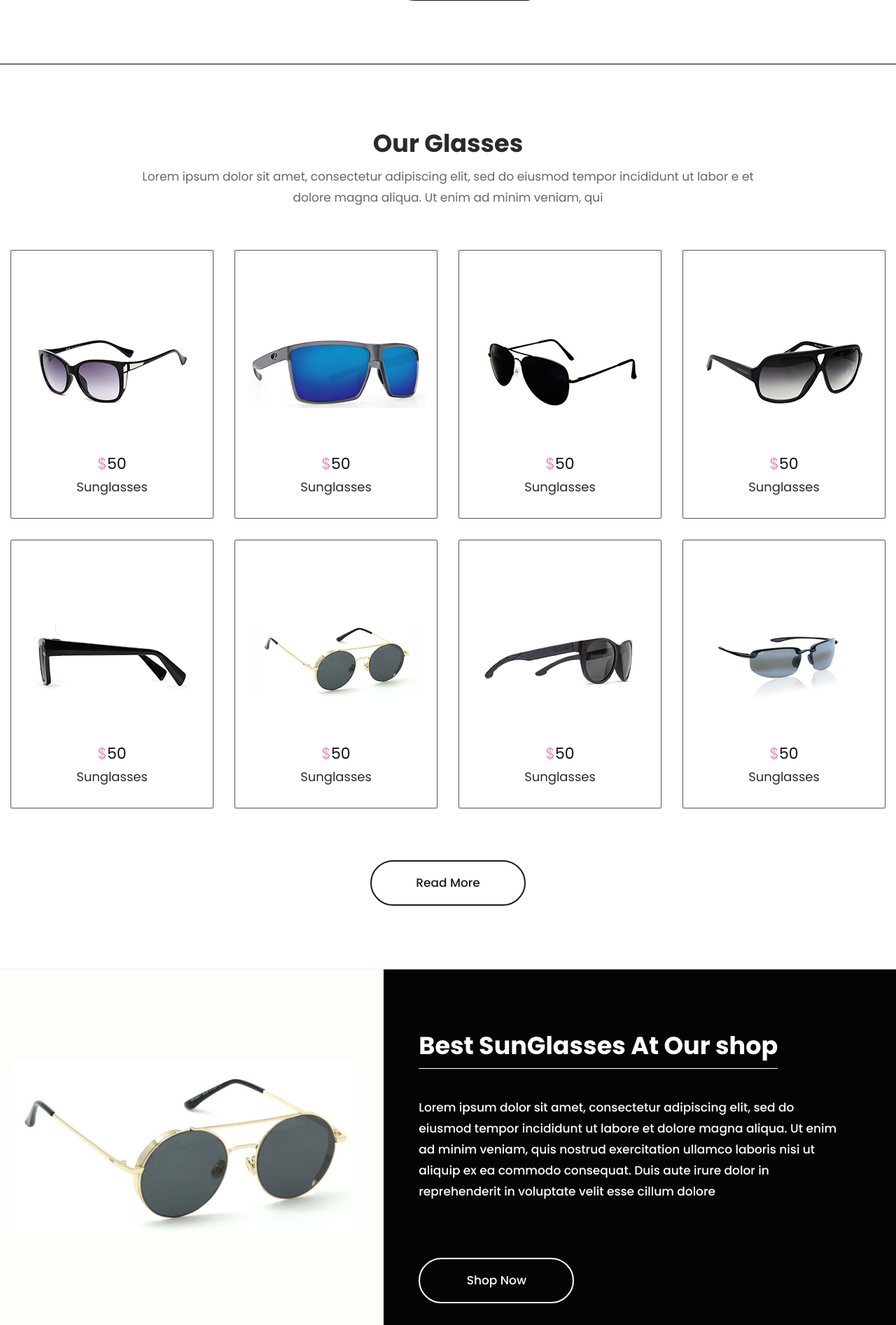
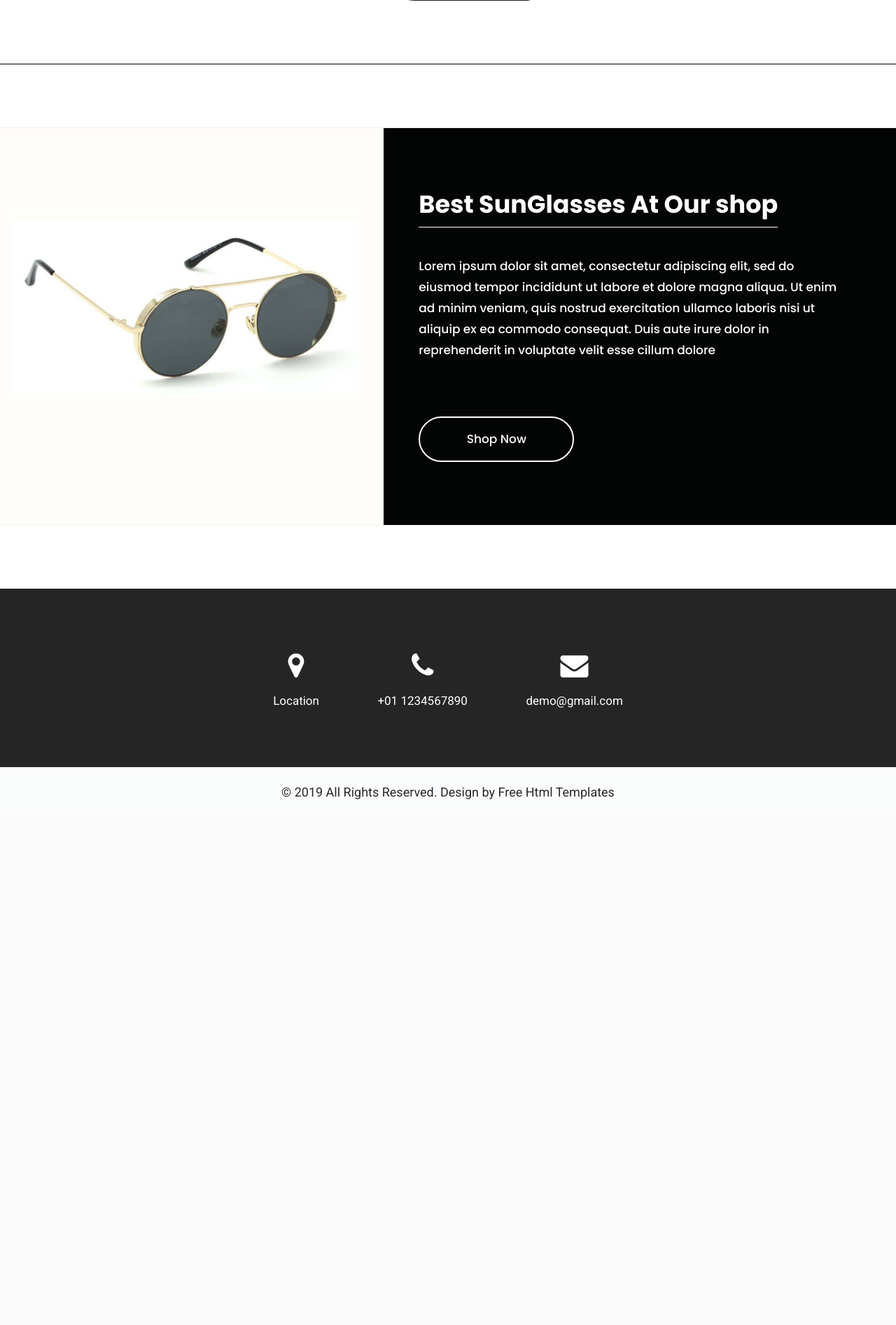
Before and after one commit to CuRD4CC/page-odonto, a Django app: template templates/index.html in a window 1280 px wide. Shown: the part 1596-3489 px from the top of the page at 70% size. After the commit the page ends 2738 px from the top, so only its background shows below. Run offline with Django 5.2, Linux system fonts and the light colour scheme; the template is opened without the code that fills it, so the values that code supplies are empty; some libraries are stand-ins or nearby versions.

Commit message:
Se edita el HTML

```diff
--- a/templates/index.html
+++ b/templates/index.html
@@ -1,5 +1,6 @@
 <!DOCTYPE html>
 <html lang="en">
+   {% load static %}
    <head>
       <!-- basic -->
       <meta charset="utf-8">
@@ -13,15 +14,15 @@
       <meta name="description" content="">
       <meta name="author" content="">
       <!-- bootstrap css -->
-      <link rel="stylesheet" href="css/bootstrap.min.css">
+      <link rel="stylesheet" href="{% static 'css/bootstrap.min.css' %}">
       <!-- style css -->
-      <link rel="stylesheet" href="css/style.css">
+      <link rel="stylesheet" href="{% static 'css/style.css' %}">
       <!-- Responsive-->
-      <link rel="stylesheet" href="css/responsive.css">
+      <link rel="stylesheet" href="{% static 'css/responsive.css' %}">
       <!-- fevicon -->
-      <link rel="icon" href="images/fevicon.png" type="image/gif" />
+      <link rel="icon" href="{% static 'images/fevicon.png' %}" type="image/gif" />
       <!-- Scrollbar Custom CSS -->
-      <link rel="stylesheet" href="css/jquery.mCustomScrollbar.min.css">
+      <link rel="stylesheet" href="{% static 'css/jquery.mCustomScrollbar.min.css' %}">
       <!-- Tweaks for older IEs-->
       <link rel="stylesheet" href="https://netdna.bootstrapcdn.com/font-awesome/4.0.3/css/font-awesome.css">
       <link rel="stylesheet" href="https://cdnjs.cloudflare.com/ajax/libs/fancybox/2.1.5/jquery.fancybox.min.css" media="screen">
@@ -33,7 +34,7 @@
    <body class="main-layout">
       <!-- loader  -->
       <div class="loader_bg">
-         <div class="loader"><img src="images/loading.gif" alt="#" /></div>
+         <div class="loader"><img src="{% static 'images/loading.gif' %}" alt="#" /></div>
       </div>
       <!-- end loader -->
       <!-- header -->
@@ -46,7 +47,7 @@
                      <div class="full">
                         <div class="center-desk">
                            <div class="logo">
-                              <a href="index.html"><img src="images/logo.png" alt="#" /></a>
+                              <a href="index.html"><img src="{% static 'images/logo.png' %}" alt="#" /></a>
                            </div>
                         </div>
                      </div>
@@ -106,7 +107,7 @@
                      <div class="carousel-caption">
                         <div class="text-bg">
                            <h1> <span class="blu">Welcome <br></span>To Our Sunglasses</h1>
-                           <figure><img src="images/banner_img.png" alt="#"/></figure>
+                           <figure><img src="{% static 'images/banner_img.png' %}" alt="#"/></figure>
                            <a class="read_more" href="#">Shop Now</a>
                         </div>
                      </div>
@@ -117,7 +118,7 @@
                      <div class="carousel-caption">
                         <div class="text-bg">
                            <h1> <span class="blu">Welcome <br></span>To Our Sunglasses</h1>
-                           <figure><img src="images/banner_img.png" alt="#"/></figure>
+                           <figure><img src="{% static 'images/banner_img.png' %}" alt="#"/></figure>
                            <a class="read_more" href="#">Shop Now</a>
                         </div>
                      </div>
@@ -128,7 +129,7 @@
                      <div class="carousel-caption">
                         <div class="text-bg">
                            <h1> <span class="blu">Welcome <br></span>To Our Sunglasses</h1>
-                           <figure><img src="images/banner_img.png" alt="#"/></figure>
+                           <figure><img src="{% static "images/banner_img.png" %}" alt="#"/></figure>
                            <a class="read_more" href="#">Shop Now</a>
                         </div>
                      </div>
@@ -150,7 +151,7 @@
             <div class="row d_flex">
                <div class="col-md-5">
                   <div class="about_img">
-                     <figure><img src="images/about_img.png" alt="#"/></figure>
+                     <figure><img src="{% static 'images/about_img.png' %}" alt="#"/></figure>
                   </div>
                </div>
                <div class="col-md-7">
@@ -165,7 +166,7 @@
       </div>
       <!-- about section -->
       <!-- Our  Glasses section -->
-      <div class="glasses">
+      {% comment %} <div class="glasses">
          <div class="container">
             <div class="row">
                <div class="col-md-10 offset-md-1">
@@ -182,56 +183,56 @@
             <div class="row">
                <div class="col-xl-3 col-lg-3 col-md-6 col-sm-6">
                   <div class="glasses_box">
-                     <figure><img src="images/glass1.png" alt="#"/></figure>
+                     <figure><img src="{% static 'images/glass1.png' %}" alt="#"/></figure>
                      <h3><span class="blu">$</span>50</h3>
                      <p>Sunglasses</p>
                   </div>
                </div>
                <div class="col-xl-3 col-lg-3 col-md-6 col-sm-6">
                   <div class="glasses_box">
-                     <figure><img src="images/glass2.png" alt="#"/></figure>
+                     <figure><img src="{% static 'images/glass2.png' %}" alt="#"/></figure>
                      <h3><span class="blu">$</span>50</h3>
                      <p>Sunglasses</p>
                   </div>
                </div>
                <div class="col-xl-3 col-lg-3 col-md-6 col-sm-6">
                   <div class="glasses_box">
-                     <figure><img src="images/glass3.png" alt="#"/></figure>
+                     <figure><img src="{% static 'images/glass3.png' %}" alt="#"/></figure>
                      <h3><span class="blu">$</span>50</h3>
                      <p>Sunglasses</p>
                   </div>
                </div>
                <div class="col-xl-3 col-lg-3 col-md-6 col-sm-6">
                   <div class="glasses_box">
-                     <figure><img src="images/glass4.png" alt="#"/></figure>
+                     <figure><img src="{% static 'images/glass4.png' %}" alt="#"/></figure>
                      <h3><span class="blu">$</span>50</h3>
                      <p>Sunglasses</p>
                   </div>
                </div>
                <div class="col-xl-3 col-lg-3 col-md-6 col-sm-6">
                   <div class="glasses_box">
-                     <figure><img src="images/glass5.png" alt="#"/></figure>
+                     <figure><img src="{% static 'images/glass5.png' %}" alt="#"/></figure>
                      <h3><span class="blu">$</span>50</h3>
                      <p>Sunglasses</p>
                   </div>
                </div>
                <div class="col-xl-3 col-lg-3 col-md-6 col-sm-6">
                   <div class="glasses_box">
-                     <figure><img src="images/glass6.png" alt="#"/></figure>
+                     <figure><img src="{% static 'images/glass6.png' %}" alt="#"/></figure>
                      <h3><span class="blu">$</span>50</h3>
                      <p>Sunglasses</p>
                   </div>
                </div>
                <div class="col-xl-3 col-lg-3 col-md-6 col-sm-6">
                   <div class="glasses_box">
-                     <figure><img src="images/glass7.png" alt="#"/></figure>
+                     <figure><img src="{% static 'images/glass7.png' %}" alt="#"/></figure>
                      <h3><span class="blu">$</span>50</h3>
                      <p>Sunglasses</p>
                   </div>
                </div>
                <div class="col-xl-3 col-lg-3 col-md-6 col-sm-6">
                   <div class="glasses_box">
-                     <figure><img src="images/glass8.png" alt="#"/></figure>
+                     <figure><img src="{% static 'images/glass8.png' %}" alt="#"/></figure>
                      <h3><span class="blu">$</span>50</h3>
                      <p>Sunglasses</p>
                   </div>
@@ -241,7 +242,7 @@
                </div>
             </div>
          </div>
-      </div>
+      </div> {% endcomment %}
       <!-- end Our  Glasses section -->
       <!-- Our shop section -->
       <div id="about" class="shop">
@@ -249,7 +250,7 @@
             <div class="row">
                <div class="col-md-5">
                   <div  class="shop_img">
-                     <figure><img src="images/shop_img.png" alt="#"/></figure>
+                     <figure><img src="{% static "images/shop_img.png" %}" alt="#"/></figure>
                   </div>
                </div>
                <div class="col-md-7 padding_right0">
@@ -266,7 +267,7 @@
       </div>
       <!-- end Our shop section -->
       <!-- clients section -->
-      <div class="clients">
+      {% comment %} <div class="clients">
          <div class="container">
             <div class="row">
                <div class="col-md-12">
@@ -341,10 +342,10 @@
                </div>
             </div>
          </div>
-      </div>
+      </div> {% endcomment %}
       <!-- end clients section -->
       <!-- contact section -->
-      <div id="contact" class="contact">
+      {% comment %} <div id="contact" class="contact">
          <div class="container">
             <div class="row">
                <div class="col-md-6">
@@ -380,7 +381,7 @@
             </div>
          </div>
       </div>
-      </div>
+      </div> {% endcomment %}
       <!-- end contact section -->
       <!--  footer -->
       <footer>
```
